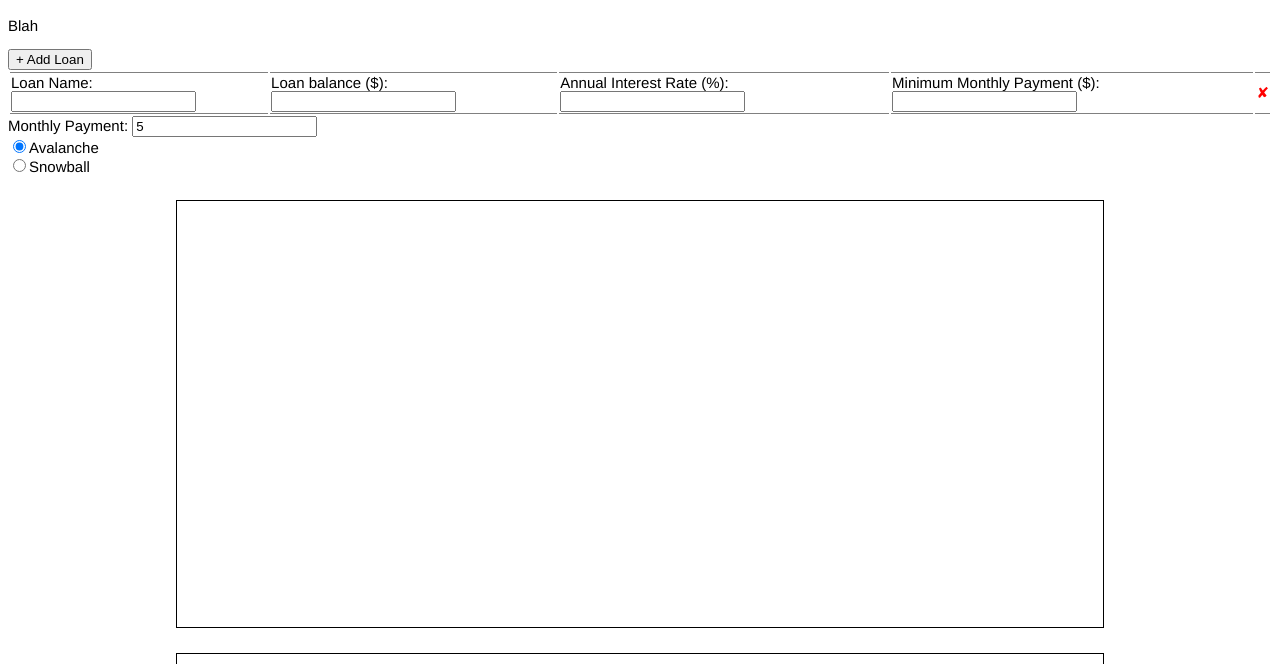
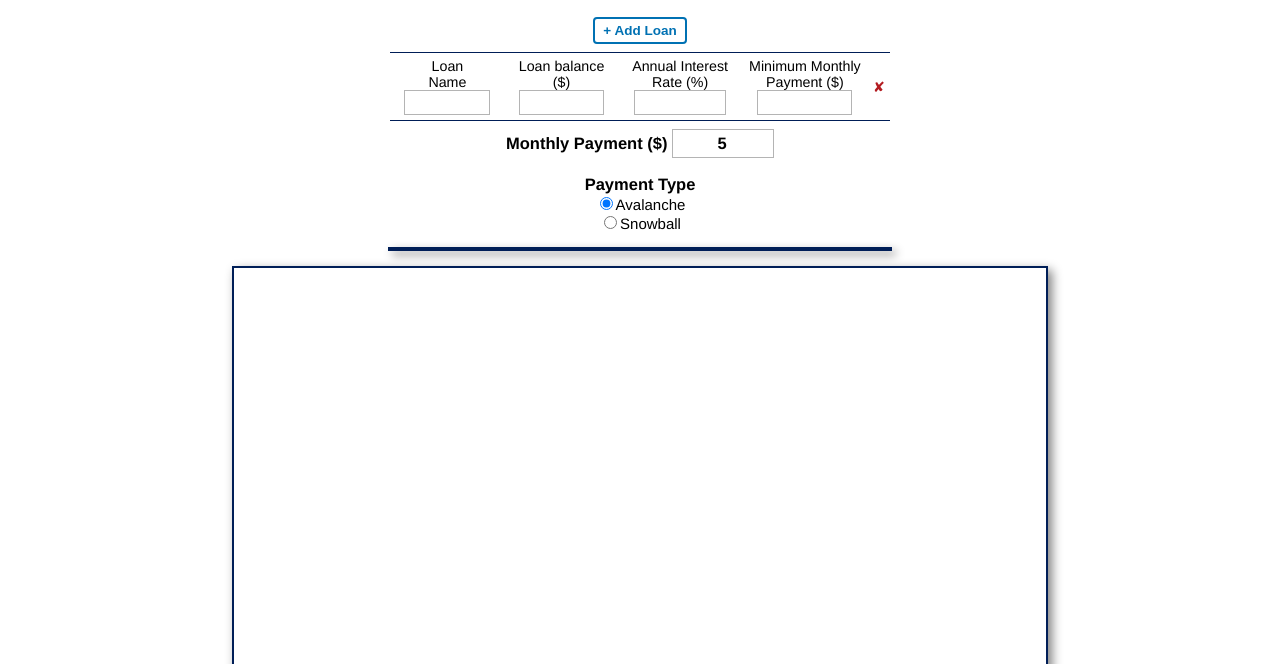
Before and after one commit to getToTheChopin/debtPayoffPlanner, a plain HTML site: page index.html in a window 1280 px wide. Both pictures are taken after typing "5" into the empty fields and a click on the button "+ Add Loan". Shown: the part 57-721 px from the top of the page. Drawn offline with nearby package versions, Linux system fonts and the light colour scheme.

Commit message:
First pass at formatting

```diff
--- a/debtPayoffPlannerScript.js
+++ b/debtPayoffPlannerScript.js
@@ -68,25 +68,30 @@ function addLoan(){
     var rowNum = newRow.rowIndex;
 
     var firstCell = newRow.insertCell(0);
-    firstCell.innerHTML = "<span>Loan Name: </span><input type=\"text\" class=\"userInput loanNameInput\">";
+    firstCell.innerHTML = "<span>Loan<br>Name</span><input type=\"text\" class=\"userInput input-number–noSpinners loanNameInput\">";
 
     var secondCell = newRow.insertCell(1);
-    secondCell.innerHTML = "<span>Loan balance ($): </span><input type=\"number\" class=\"userInput loanBalanceInput\">";
+    secondCell.innerHTML = "<span>Loan balance<br>($) </span><input type=\"number\" class=\"userInput input-number–noSpinners loanBalanceInput\">";
 
     var thirdCell = newRow.insertCell(2);
-    thirdCell.innerHTML = "<span>Annual Interest Rate (%): </span><input type=\"number\" class=\"userInput interestRateInput\">";
+    thirdCell.innerHTML = "<span>Annual Interest Rate (%)</span><input type=\"number\" class=\"userInput input-number–noSpinners interestRateInput\">";
 
     var fourthCell = newRow.insertCell(3);
-    fourthCell.innerHTML = "<span>Minimum Monthly Payment ($): </span><input type=\"number\" class=\"userInput minPaymentInput\">";
+    fourthCell.innerHTML = "<span>Minimum Monthly Payment ($)</span><input type=\"number\" class=\"userInput input-number–noSpinners minPaymentInput\">";
 
     var fifthCell = newRow.insertCell(4);
     fifthCell.className = "deleteCell";
     fifthCell.innerHTML = "<span class=\"deleteIcon\" onclick=\"deleteLoan("+rowNum+")\">&#10008</span>";
 
     var inputsArray = document.getElementsByClassName("userInput");
-
     for(i=0;i<inputsArray.length;i++) {
         inputsArray[i].addEventListener('change',refreshAnalysis, false);
+        console.log("add input event listener");
+    }
+
+    var inputsArray2 = document.getElementsByClassName("userInput2");
+    for(i=0;i<inputsArray2.length;i++) {
+        inputsArray2[i].addEventListener('change',refreshAnalysis, false);
         console.log("add input event listener");
     }
 
@@ -394,22 +399,21 @@ function showOutputs(){
     console.log("Debt free date: "+debtFreeDate);
 
     var debtFreeDateString = formatDateAsString(debtFreeDate);
-    var outputTextString = "You will be debt free in "+debtFreeDateString+" ("+numMonths+" months from now)";
 
     var outputTextPara = document.createElement("p");
-    outputTextPara.textContent = outputTextString;
+    outputTextPara.innerHTML = "You will be debt free in <span class=\"highlightText\">"+debtFreeDateString+"</span> ("+numMonths+" months from now)";
     outputTextDiv.appendChild(outputTextPara);
 
     var outputTextPara2 = document.createElement("p");
-    outputTextPara2.textContent = "Total interest paid: $"+(Math.round(totalInterestPaid*100)/100).toLocaleString();
+    outputTextPara2.innerHTML = "Total interest paid: <span class=\"highlightText\">$"+(Math.round(totalInterestPaid*100)/100).toLocaleString()+"</span>";
     outputTextDiv.appendChild(outputTextPara2);
 
     var outputTextPara3 = document.createElement("p");
-    outputTextPara3.textContent = "Total principal paid: $"+(Math.round(totalPrincipalPaid*100)/100).toLocaleString();
+    outputTextPara3.innerHTML = "Total principal paid: <span class=\"highlightText\">$"+(Math.round(totalPrincipalPaid*100)/100).toLocaleString()+"</span>";
     outputTextDiv.appendChild(outputTextPara3);
 
     var outputTextPara4 = document.createElement("p");
-    outputTextPara4.textContent = "Grand total cost: $"+(Math.round((totalInterestPaid+totalPrincipalPaid)*100)/100).toLocaleString();
+    outputTextPara4.innerHTML = "Grand total cost: <span class=\"highlightText\">$"+(Math.round((totalInterestPaid+totalPrincipalPaid)*100)/100).toLocaleString()+"</span>";
     outputTextDiv.appendChild(outputTextPara4);
 
     createSummaryTable();
--- a/index.html
+++ b/index.html
@@ -12,8 +12,6 @@
 <body>
     <h1>Debt Payoff Planner</h1>
 
-    <p>Blah</p>
-
     <button onclick="addLoan()" id="addLoanButton">+ Add Loan</button>
 
     <div id="loanDiv">
@@ -23,9 +21,11 @@
     </div>
 
     <div id="planDiv">
-        <span>Monthly Payment: </span><input type="number" id="monthlyPaymentInput" class="userInput"><br>
-        <input type="radio" class="userInput" id="avalancheType" name="paymentType" value="avalanche" checked="checked">Avalanche<br>
-        <input type="radio" class="userInput" id="snowballType" name="paymentType" value="snowball">Snowball<br>
+        <span id="monthlyPaymentSpan">Monthly Payment ($) </span><input type="number" id="monthlyPaymentInput" class="userInput input-number–noSpinners"><br>
+        <br>
+        <span id="paymentTypeSpan">Payment Type</span><br>
+        <input type="radio" class="userInput2" id="avalancheType" name="paymentType" value="avalanche" checked="checked">Avalanche<br>
+        <input type="radio" class="userInput2" id="snowballType" name="paymentType" value="snowball">Snowball<br>
     </div>
 
     <div id="outputTextDiv">
--- a/style.css
+++ b/style.css
@@ -4,25 +4,163 @@ html {
 }
 
 td {
-    border-top: 1px solid gray;
-    border-bottom: 1px solid gray;
+    border-bottom: 1px solid rgb(0, 30, 87);
+	border-top: 1px solid rgb(0, 30, 87);
+    padding: 5px;
+    text-align: center;
+    vertical-align: middle;
+    background-color: white;
+    border-collapse: collapse;
+}
+
+th {
+    padding: 5px;
+    text-align: center;
+    vertical-align:middle;
+    background-color: rgb(238, 238, 238);
+	border-collapse: collapse;
+	background-color: #C4C4C4;
+}
+
+table {
+    border-collapse: collapse;
+    margin:auto;
+    margin-top:8px;
+    margin-bottom:8px;
+}
+
+::-webkit-scrollbar {
+    -webkit-appearance: none;
+}
+
+::-webkit-scrollbar:vertical {
+    width: 12px;
+}
+
+::-webkit-scrollbar:horizontal {
+    height: 12px;
+}
+
+::-webkit-scrollbar-thumb {
+    background-color: rgba(0, 0, 0, .5);
+    border-radius: 10px;
+    border: 2px solid #ffffff;
+}
+
+::-webkit-scrollbar-track {
+    border-radius: 10px;
+    background-color: #ffffff;
+}
+
+.userInput {
+    font-weight:bold;
+    padding:1px;
+    -moz-appearance:none; /* Firefox */
+    -webkit-appearance:none; /* Safari and Chrome */
+    appearance:none;
+    text-align:center;
+    font-family:helvetica;
+    font-size: 0.95em;
+    width: 100px;
+	max-width:80%;
+}
+
+input.input-number–noSpinners {
+    -moz-appearance: textfield;
+    border:1px solid rgb(180, 180, 180);
+    padding: 4px 0 4px 0;
+}
+
+input.input-number–noSpinners::-webkit-inner-spin-button,
+input.input-number–noSpinners::-webkit-outer-spin-button {
+    -webkit-appearance: none;
+    margin: 0;
+    border:1px solid rgb(180, 180, 180);
+    padding: 4px 0 4px 0;
+}
+
+input:hover{
+    background-color: rgb(246, 252, 255);
+    border:1px solid rgb(146, 146, 146);
+}
+
+#loanAssumptionTable{
+    font-size:0.95em;
+    width:500px;
+    max-width:95%;
+}
+
+.summaryTable {
+    width:500px;
+    max-width:95%;
+}
+
+.loanTable{
+    font-size:0.85em;
+    width:350px;
+    max-width:95%;
+}
+
+
+
+#loanDiv, #planDiv, #outputTextDiv, #summaryTableDiv, #chartDiv, #loanTableDiv {
+    text-align:center;
+    margin:auto;
+}
+
+#outputTextDiv {
+    width:500px;
+    max-width:95%;
+    background-color:white;
+    border: 2px solid rgb(0, 30, 87);
+    margin-top:15px;
+    margin-bottom:15px;
+    box-shadow: 4px 4px 10px grey;
+}
+
+.highlightText{
+    font-weight: bold;
+    color: rgb(0, 121, 129);
+    font-size:1.2em;
+}
+
+#addLoanButton {
+    font-size: 0.9em;
+	font-weight: bold;
+	padding: 4px 8px 4px 8px;
+	border-radius: 4px;
+    display:block;
+    text-align:center;
+    margin:auto;
+    border:2px solid #0071B3;
+    color: #0071B3;
+    background-color: white;
+    cursor: pointer;
+}
+
+#monthlyPaymentSpan, #monthlyPaymentInput, #paymentTypeSpan {
+    font-size: 1.1em;
+    font-weight: bold;
 }
 
 #totalBalanceChartDiv, #loanBalanceChartDiv, #loanPaymentChartDiv {
-    padding:1%;
-    border: 1px solid black;
+    width:95%;
+    max-width:800px;
+    padding:6px;
+    border: 2px solid rgb(0, 30, 87);
     background-color: white;
     position:relative;
     height:50vh;
-    width:92vw;
-    max-width: 900px;
+	max-height: 600px;
     margin: auto;
-    margin-top:2%;
-    margin-bottom:2%;
+	text-align: center;
+    margin-top:15px;
+    margin-bottom:15px;
+    box-shadow: 4px 4px 10px grey;
 }
 
 .deleteIcon{
-    color:red;
+    color:#B31B20;
     cursor: pointer;
 }
 
```
